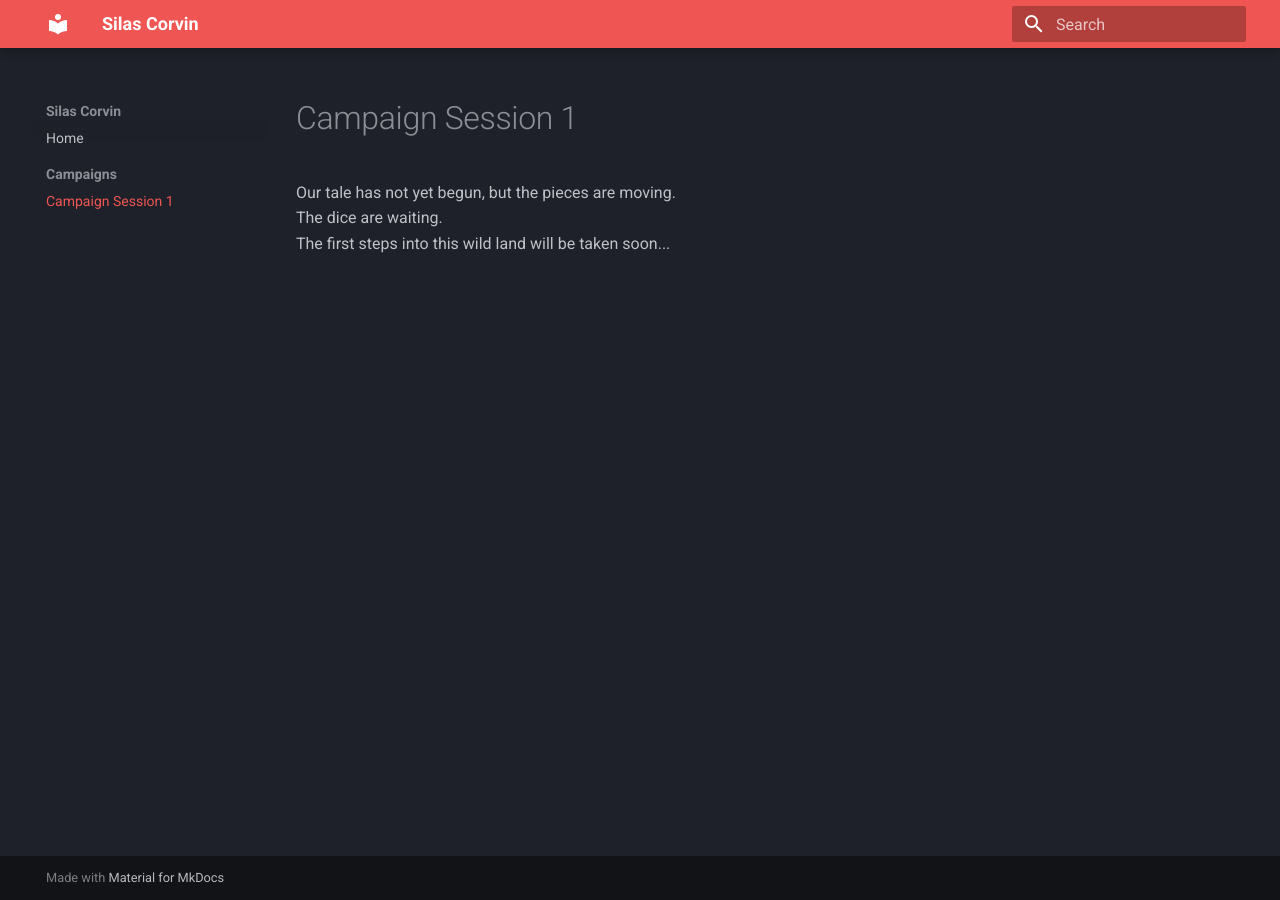
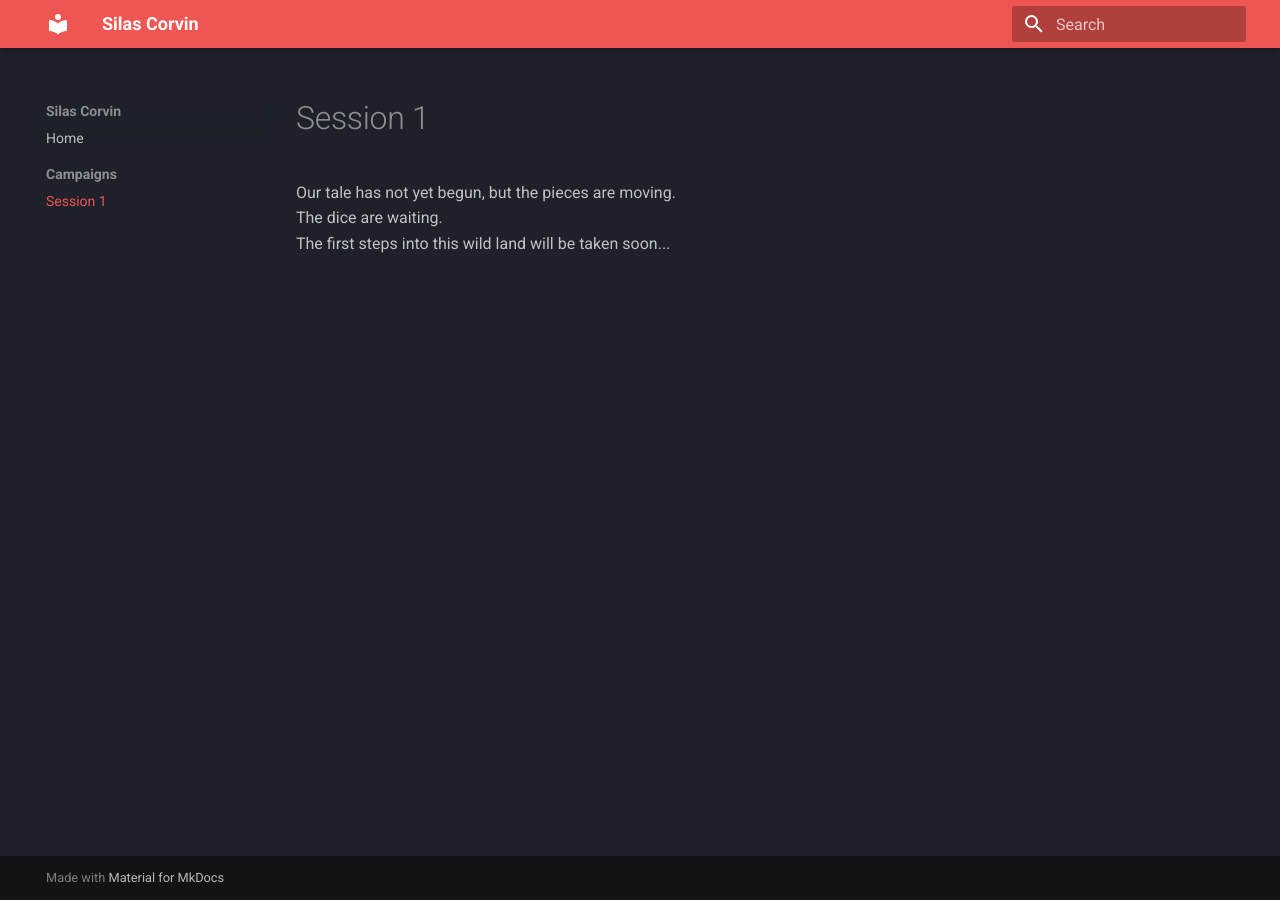
Before and after one commit to MGRayd/DnD-Terraveil, an MkDocs documentation site: the page built from docs/campaigns/Session 1.md, in a window 1280 px wide. Built offline with MkDocs 1.6.1 and Material for MkDocs 9.7.7, drawn with Linux system fonts in a browser that asks for light colours.

Commit message:
session 1

```diff
--- a/mkdocs.yml
+++ b/mkdocs.yml
@@ -14,7 +14,7 @@ theme:
 nav:
   - Home: index.md
   - Campaigns:
-    - Campaign Session 1: campaigns/Session 1.md
+    - Session 1: campaigns/Session 1.md
 markdown_extensions:
   - admonition
   - toc:
```
